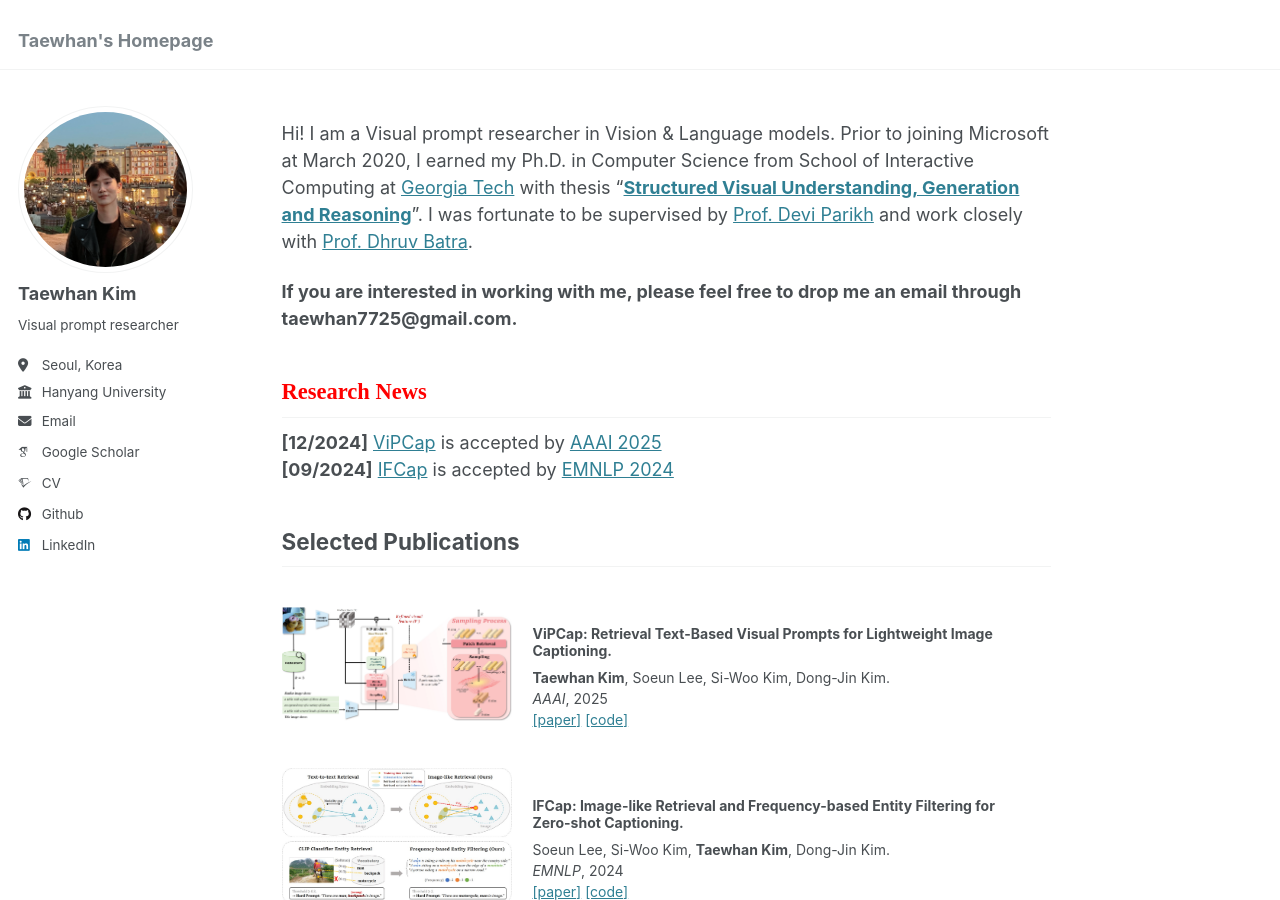
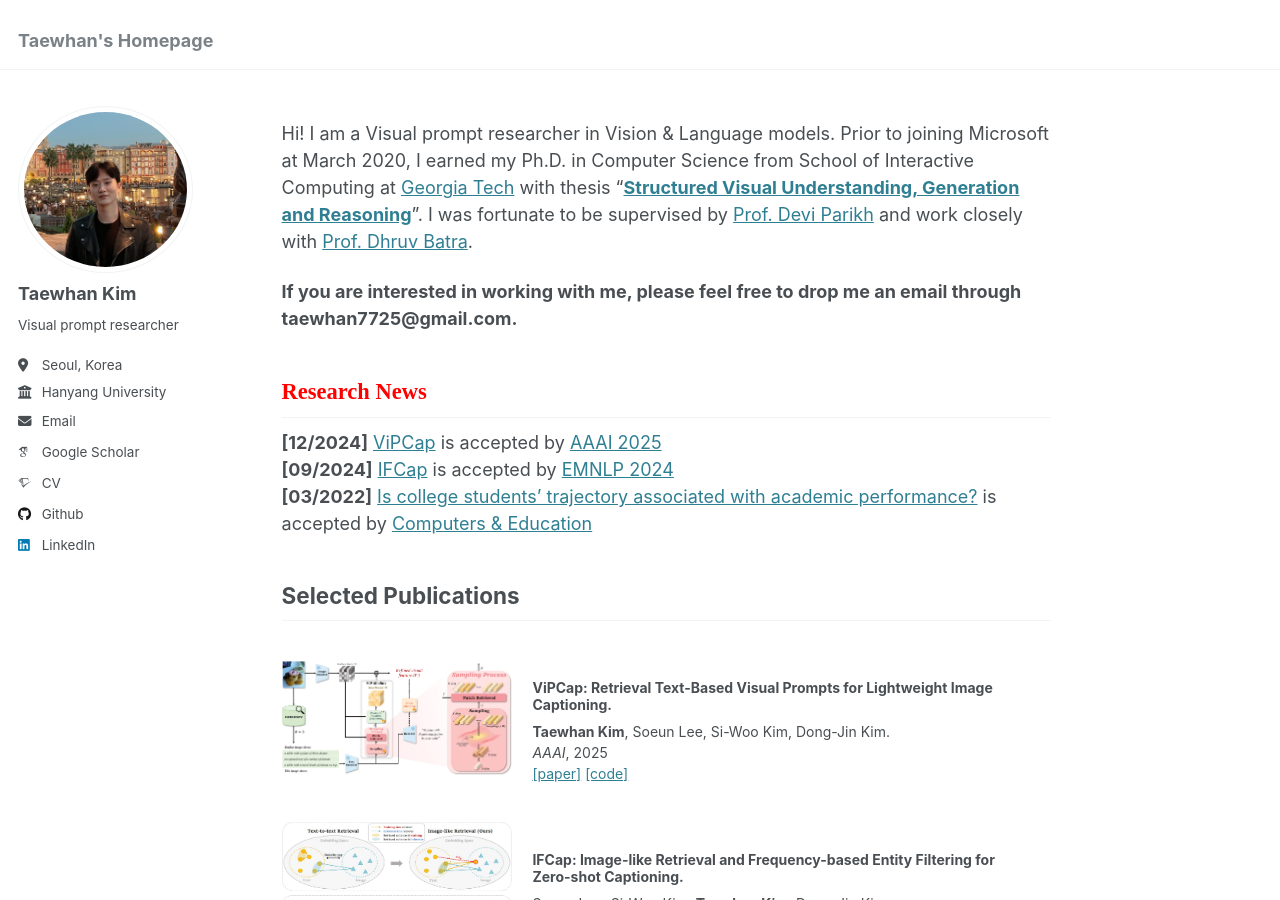
Before and after one commit to taewhankim/taewhankim.github.io, a Jekyll site: the page built from _pages/about.md, in a window 1280 px wide and 900 px high. Built offline with Jekyll 4.4.1, drawn with Linux system fonts in a browser that asks for light colours; some web fonts are replaced.

Commit message:
Update about.md

```diff
--- a/_pages/about.md
+++ b/_pages/about.md
@@ -16,6 +16,7 @@ Hi! I am a Visual prompt researcher in Vision & Language models. Prior to joinin
 <h2><span style="color:red; font-family:Papyrus">Research News</span></h2>
 **\[12/2024\]** [ViPCap](https://arxiv.org/abs/2412.19289) is accepted by [AAAI 2025](https://aaai.org/) <br/>
 **\[09/2024\]** [IFCap](https://arxiv.org/abs/2409.18046) is accepted by [EMNLP 2024](https://2024.emnlp.org/) <br/>
+**\[03/2022\]** [Is college students’ trajectory associated with academic performance?](https://www.sciencedirect.com/science/article/abs/pii/S0360131521002748) is accepted by [Computers & Education](https://www.sciencedirect.com/journal/computers-and-education) <br/>
 
 <style>
 table, td, th, tr {
```
